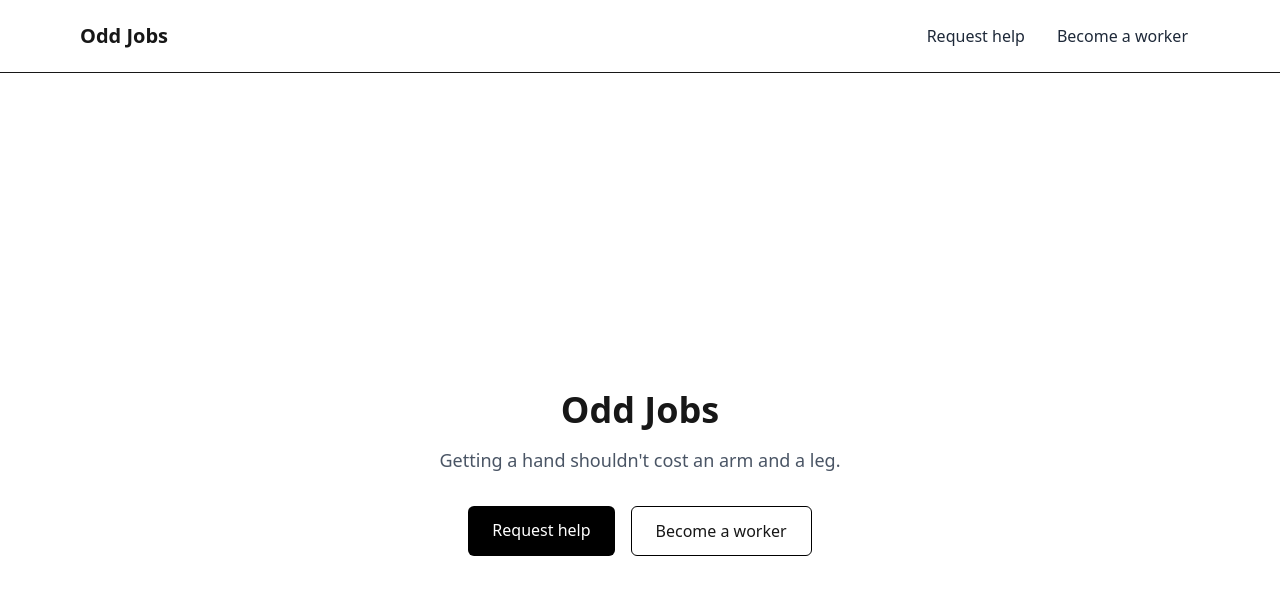
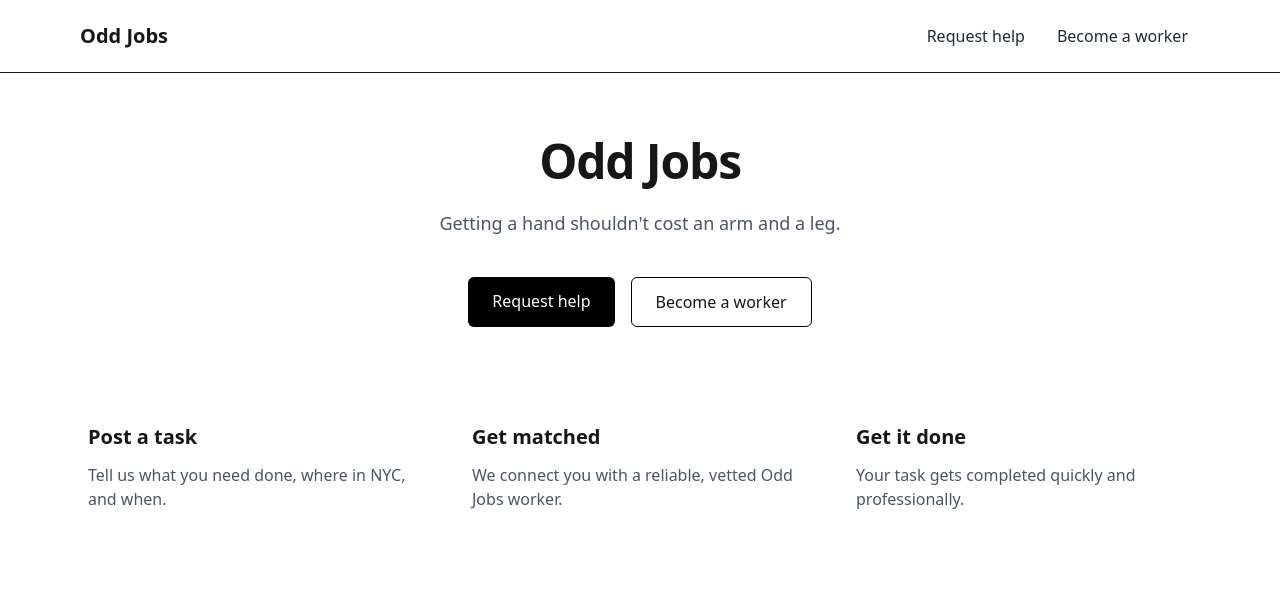
Before and after one commit to boco3000/odd-jobs-site, a Next.js app: page / in a window 1280 px wide. Shown: the top 594 px of the page. Built offline with nearby package versions, Linux system fonts and the light colour scheme.

Commit message:
Extract How it works section into components

```diff
--- a/src/app/page.tsx
+++ b/src/app/page.tsx
@@ -1,13 +1,19 @@
 import Link from "next/link";
+import FeatureGrid from "@/components/FeatureGrid";
 export default function Home() {
   return (
-    <main className="min-h-screen flex items-center justify-center">
+    <main className="mx-auto max-w-6xl px-6 py-16">
+      {/* Hero section */}
       <section className="text-center">
-        <h1 className="text-4xl font-bold">Odd Jobs</h1>
-        <p className="mt-4 text-lg text-gray-600">
-          Getting a hand shouldn't cost an arm and a leg.
+        <h1 className="text-5xl font-bold tracking-tight">
+          Odd Jobs
+        </h1>
+
+        <p className="mt-6 text-lg text-gray-600 dark:text-gray-300">
+          Getting a hand shouldn&apos;t cost an arm and a leg.
         </p>
-        <div className="mt-8 flex gap-4 justify-center">
+
+        <div className="mt-10 flex justify-center gap-4">
           <Link
             href="/request-help"
             className="rounded-md bg-black px-6 py-3 text-white font-medium hover:bg-gray-800 transition"
@@ -17,12 +23,14 @@ export default function Home() {
 
           <Link
             href="/become-a-worker"
-            className="rounded-md border border-black px-6 py-3 font-medium hover:bg-gray-100 transition"
+            className="rounded-md border border-black px-6 py-3 font-medium hover:bg-gray-100 transition dark:border-gray-300 dark:hover:bg-gray-800"
           >
             Become a worker
           </Link>
         </div>
       </section>
+      {/* How it works */}
+        <FeatureGrid />
     </main>
   );
 }
--- /dev/null
+++ b/src/components/FeatureCard.tsx
@@ -0,0 +1,14 @@
+export default function FeatureCard({
+  title,
+  description,
+}: {
+  title: string;
+  description: string;
+}) {
+  return (
+    <div>
+      <h3 className="text-xl font-semibold">{title}</h3>
+      <p className="mt-3 text-gray-600 dark:text-gray-300">{description}</p>
+    </div>
+  );
+}
--- /dev/null
+++ b/src/components/FeatureGrid.tsx
@@ -0,0 +1,20 @@
+import FeatureCard from "@/components/FeatureCard";
+
+export default function FeatureGrid() {
+  return (
+    <section className="mt-24 grid gap-12 md:grid-cols-3">
+      <FeatureCard
+        title="Post a task"
+        description="Tell us what you need done, where in NYC, and when."
+      />
+      <FeatureCard
+        title="Get matched"
+        description="We connect you with a reliable, vetted Odd Jobs worker."
+      />
+      <FeatureCard
+        title="Get it done"
+        description="Your task gets completed quickly and professionally."
+      />
+    </section>
+  );
+}
```
